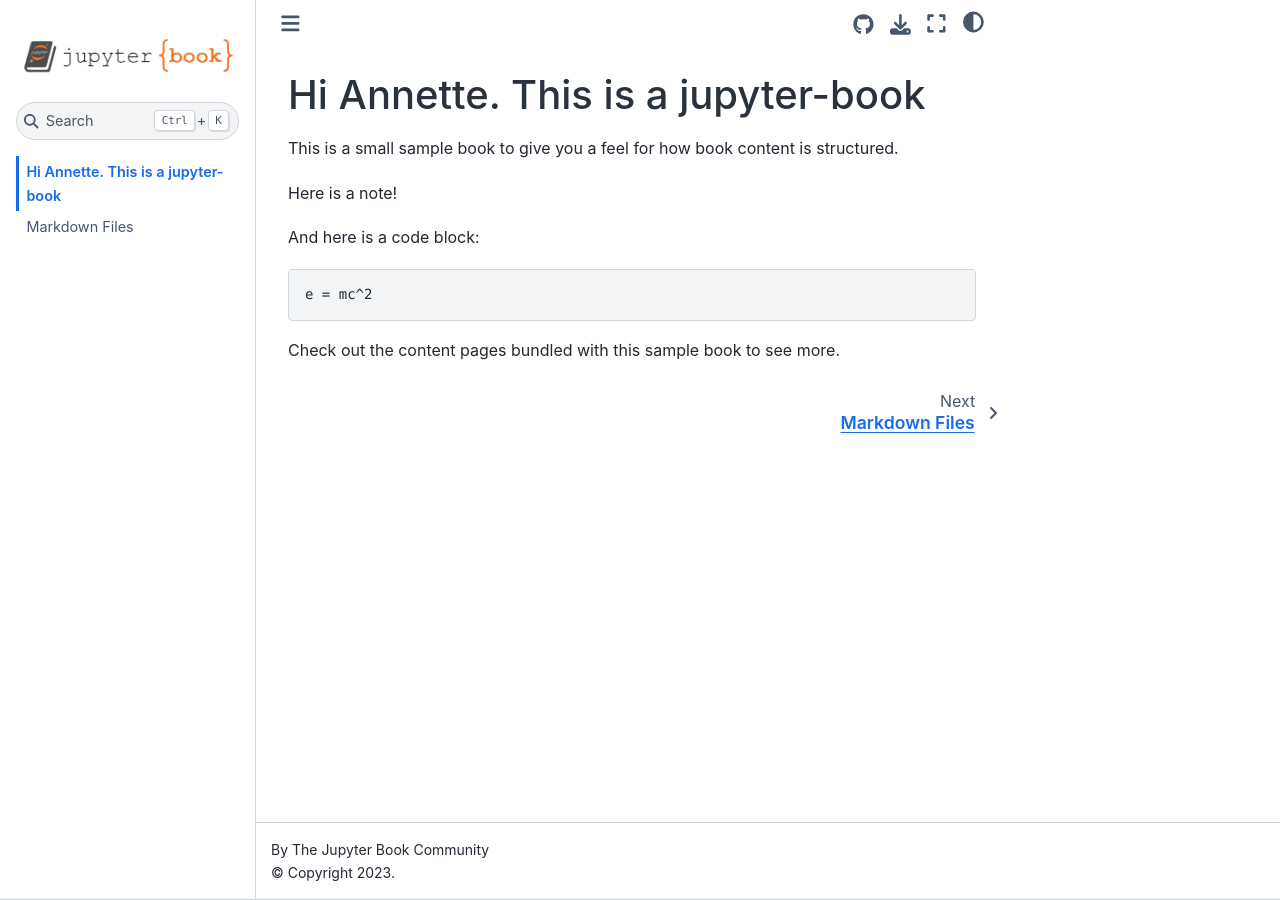
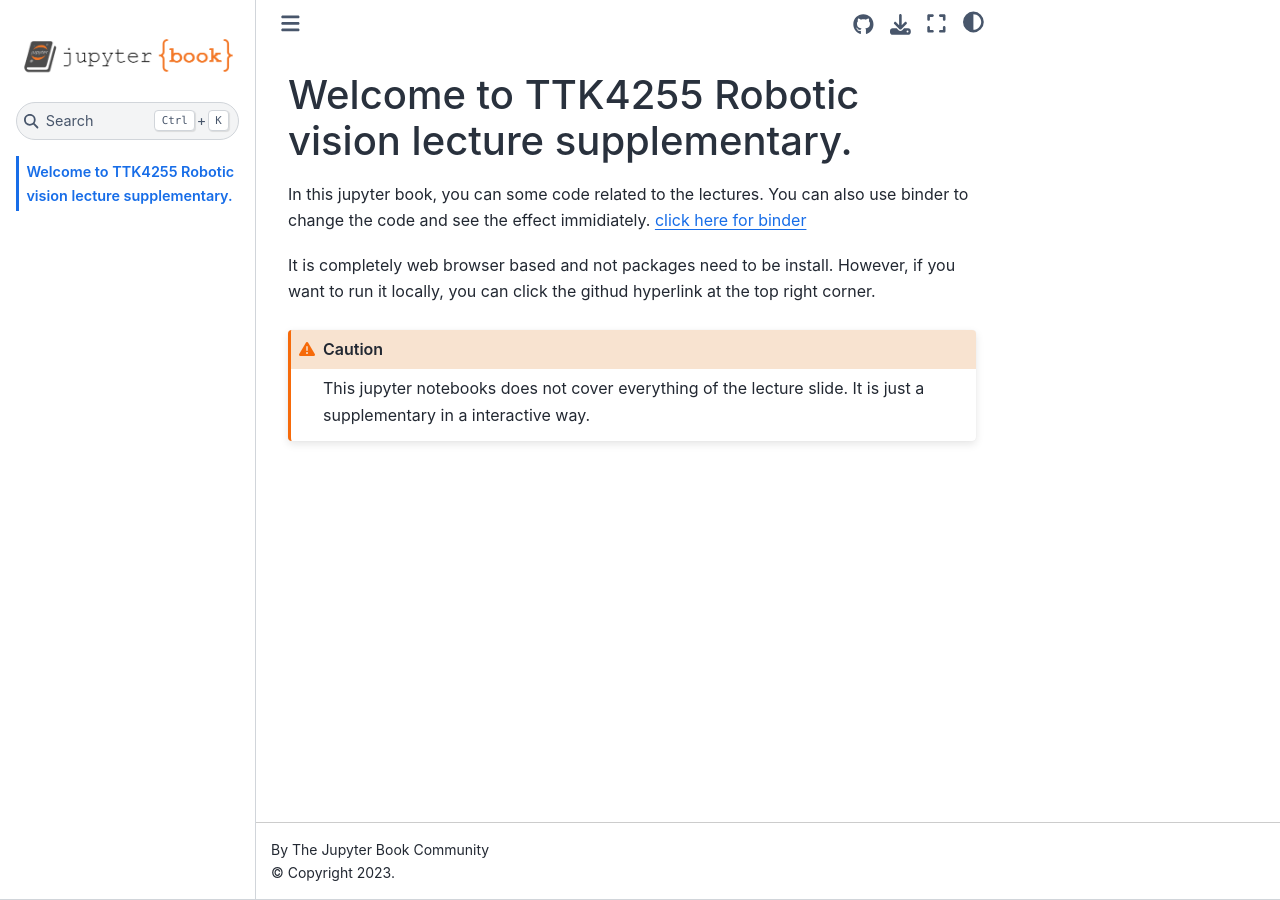
Before and after one commit to Mauhing/TTK4255-robotic-vision-jupyter-book, a Jupyter Book: the page built from intro.md, in a window 1280 px wide. Built offline with Jupyter Book 1.0.4 settings and Sphinx 7.4.7 and the Sphinx Book theme 1.1.4, drawn with Linux system fonts in a browser that asks for light colours; pages that are not in the unit, such as notebooks, are missing from menus.

Commit message:
some change

````diff
--- a/_config.yml
+++ b/_config.yml
@@ -21,15 +21,18 @@ bibtex_bibfiles:
 
 # Information about where the book exists on the web
 repository:
-  url: https://github.com/executablebooks/jupyter-book  # Online location of your book
+  url: https://github.com/Mauhing/TTK4255-robotic-vision-jupyter-book  # Online location of your book
   path_to_book: docs  # Optional path to your book, relative to the repository root
-  branch: master  # Which branch of the repository should be used when creating links (optional)
+  branch: main  # Which branch of the repository should be used when creating links (optional)
 
 # Add GitHub buttons to your book
 # See https://jupyterbook.org/customize/config.html#add-a-link-to-your-repository
 html:
   use_issues_button: true
   use_repository_button: true
+
+launch_buttons:
+  binderhub_url: https://mybinder.org  # The URL for your BinderHub (e.g., https://mybinder.org)
 
 sphinx:
   extra_extensions:
--- a/_toc.yml
+++ b/_toc.yml
@@ -4,5 +4,4 @@
 format: jb-book
 root: intro.md
 chapters:
-- file: markdown.md
 - file: L01.ipynb
--- a/intro.md
+++ b/intro.md
@@ -1,12 +1,14 @@
-# Hi Annette. This is a jupyter-book
+# Welcome to TTK4255 Robotic vision lecture supplementary.
 
-This is a small sample book to give you a feel for how book content is
-structured.
+In this jupyter book, you can some code related to the lectures.
+You can also use binder to change the code and see the effect immidiately.
+[click here for binder](https://mybinder.org/v2/gh/Mauhing/TTK4255-robotic-vision-jupyter-book/main)
 
-Here is a note!
+It is completely web browser based and not packages need to be install.
+However, if you want to run it locally, you can click the githud hyperlink at the top
+right corner.
 
-And here is a code block:
-
-    e = mc^2
-
-Check out the content pages bundled with this sample book to see more.
+```{caution}
+This jupyter notebooks does not cover everything of the lecture slide.
+It is just a supplementary in a interactive way.
+```
````
